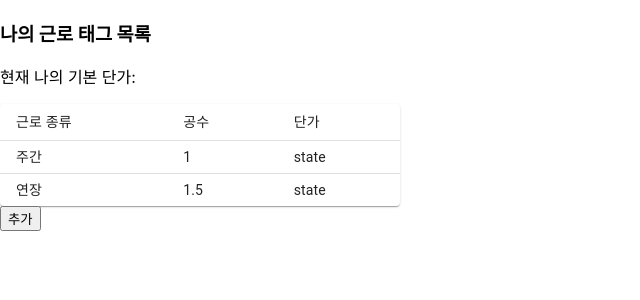
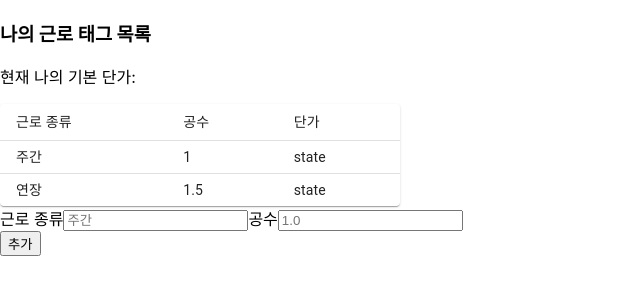
Before and after one commit to eksql0645/DailyPayCalendar, a React (Create React App) app in the folder react-app/: page /workTag in a window 1280 px wide. Shown: the top 300 px of the page, without its empty margins (0-640 px from the left). Built offline with nearby package versions, Linux system fonts and the light colour scheme.

Commit message:
[Feat] 근로 태그 설정 창 구현

```diff
--- a/react-app/src/pages/WorkTag.js
+++ b/react-app/src/pages/WorkTag.js
@@ -9,7 +9,15 @@ function WorkTag() {
         <p>현재 나의 기본 단가:</p>
         <WorkTagTable />
       </div>
-      <button>추가</button>
+      <div>
+        <label>근로 종류</label>
+        <input type="text" placeholder="주간"></input>
+        <label>공수</label>
+        <input type="number" placeholder="1.0" step="0.1"></input>
+      </div>
+      <div>
+        <button>추가</button>
+      </div>
     </div>
   );
 }
```
